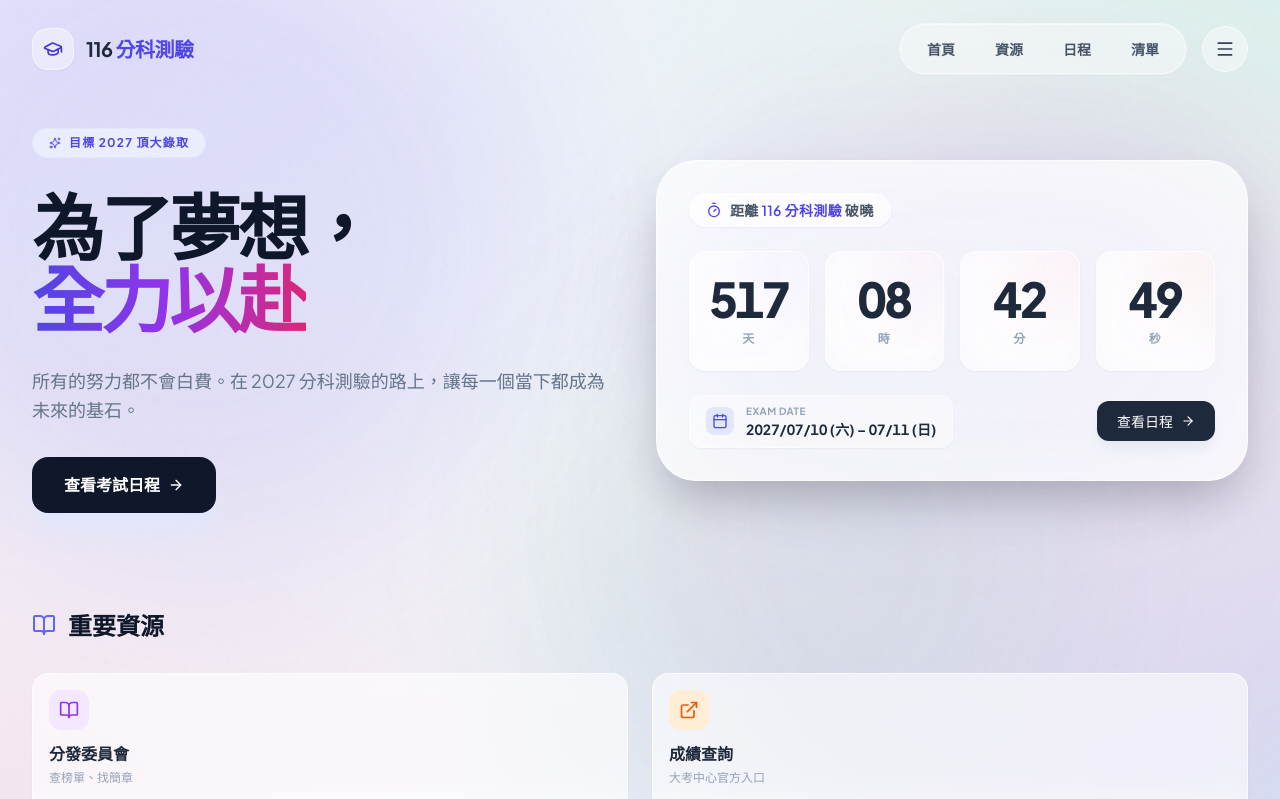
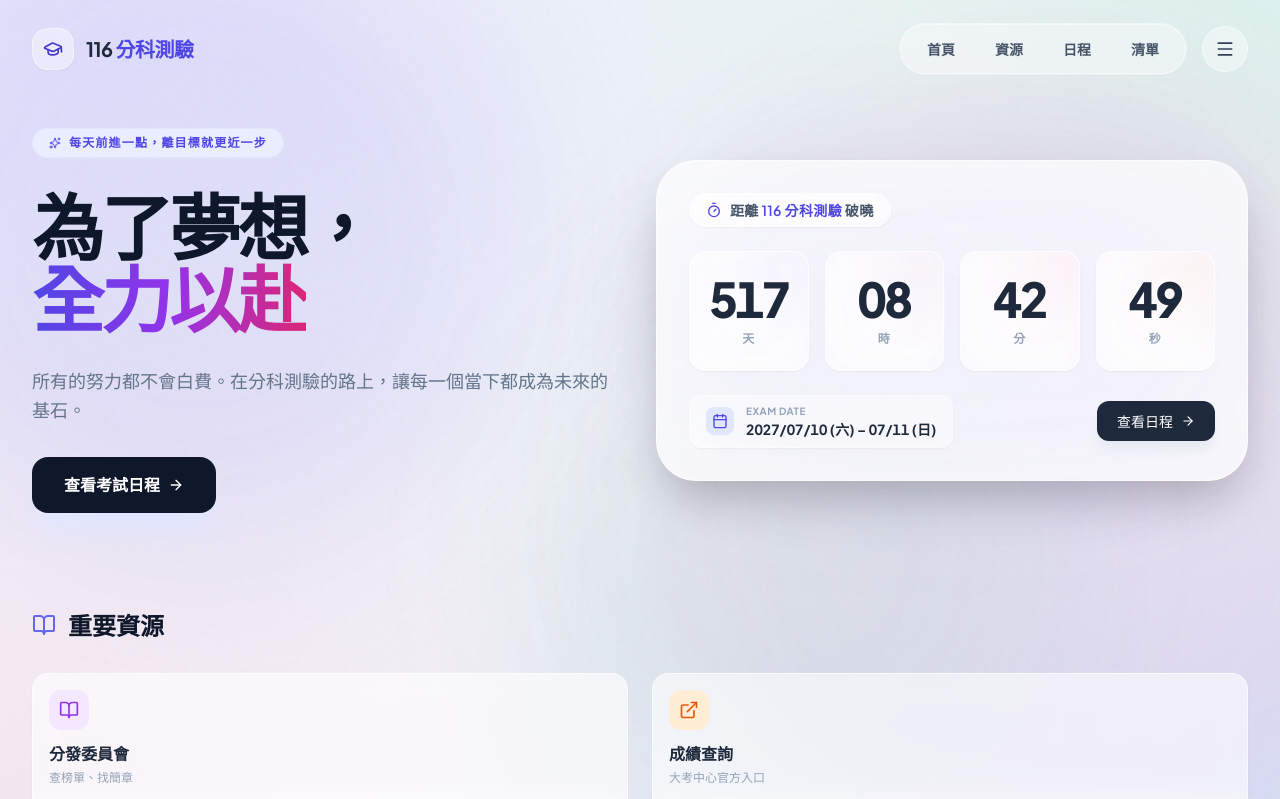
Before and after one commit to samzhangw/uac, a React (Vite) app: page / in a window 1280 px wide. Shown: the top 799 px of the page. Built offline with nearby package versions, Linux system fonts and the light colour scheme.

Commit message:
Update App.tsx

```diff
--- a/App.tsx
+++ b/App.tsx
@@ -200,7 +200,7 @@ function App() {
             <div className="space-y-8 text-center lg:text-left">
                 <div className="inline-flex items-center gap-2 px-4 py-1.5 rounded-full bg-indigo-50/80 border border-indigo-100 text-indigo-600 text-xs font-bold uppercase tracking-widest animate-fade-in-up">
                     <Sparkles className="w-3 h-3" />
-                    目標 2027 頂大錄取
+                    每天前進一點，離目標就更近一步
                 </div>
 
                 <h1 className="text-5xl sm:text-7xl font-black text-slate-900 tracking-tighter leading-[1.1] animate-fade-in-up delay-100">
@@ -211,7 +211,7 @@ function App() {
                 </h1>
 
                 <p className="text-lg text-slate-500 leading-relaxed max-w-xl mx-auto lg:mx-0 animate-fade-in-up delay-200">
-                    所有的努力都不會白費。在 2027 分科測驗的路上，讓每一個當下都成為未來的基石。
+                    所有的努力都不會白費。在分科測驗的路上，讓每一個當下都成為未來的基石。
                 </p>
 
                 <div className="flex flex-wrap justify-center lg:justify-start gap-4 animate-fade-in-up delay-300">
```
